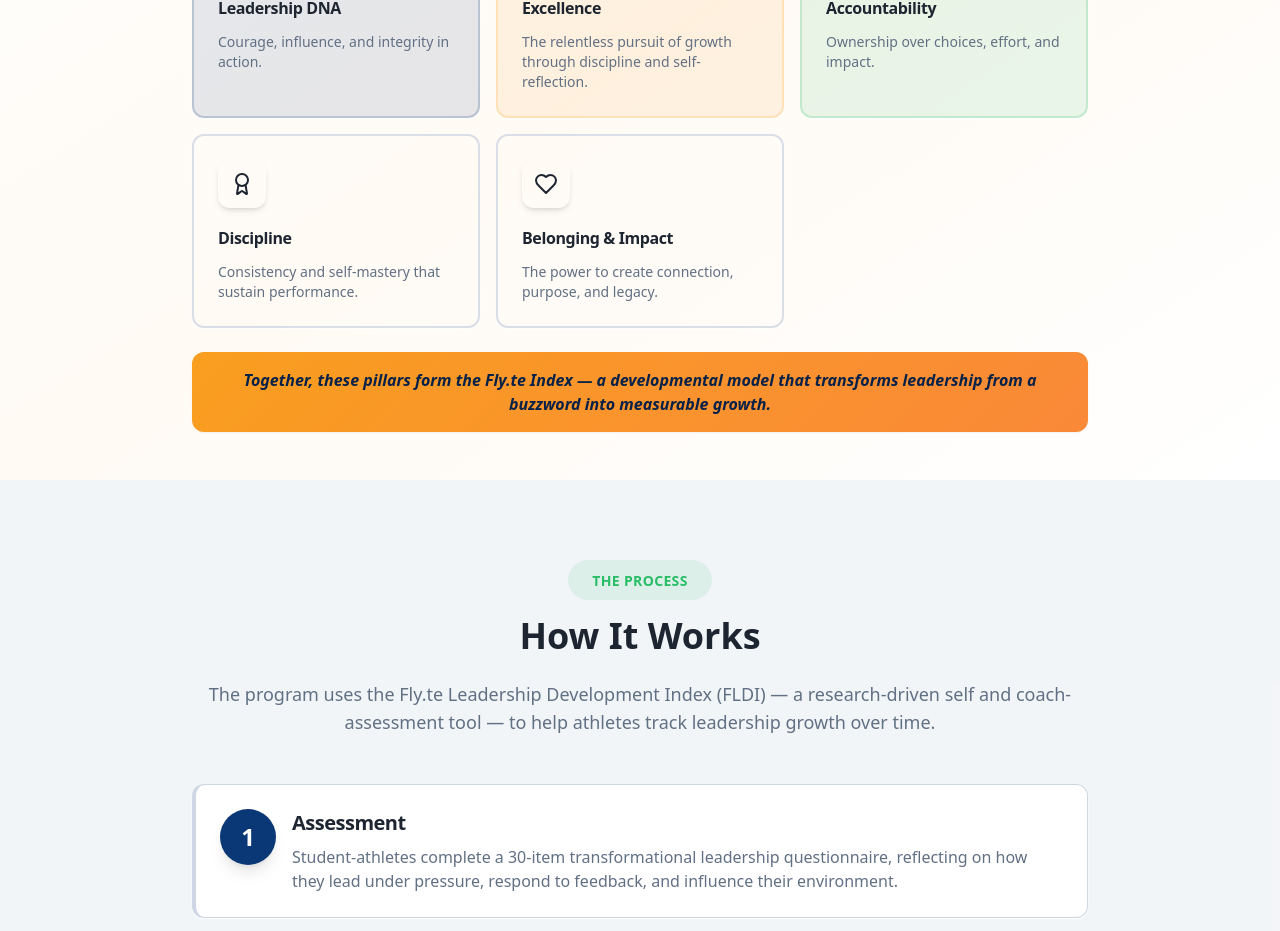
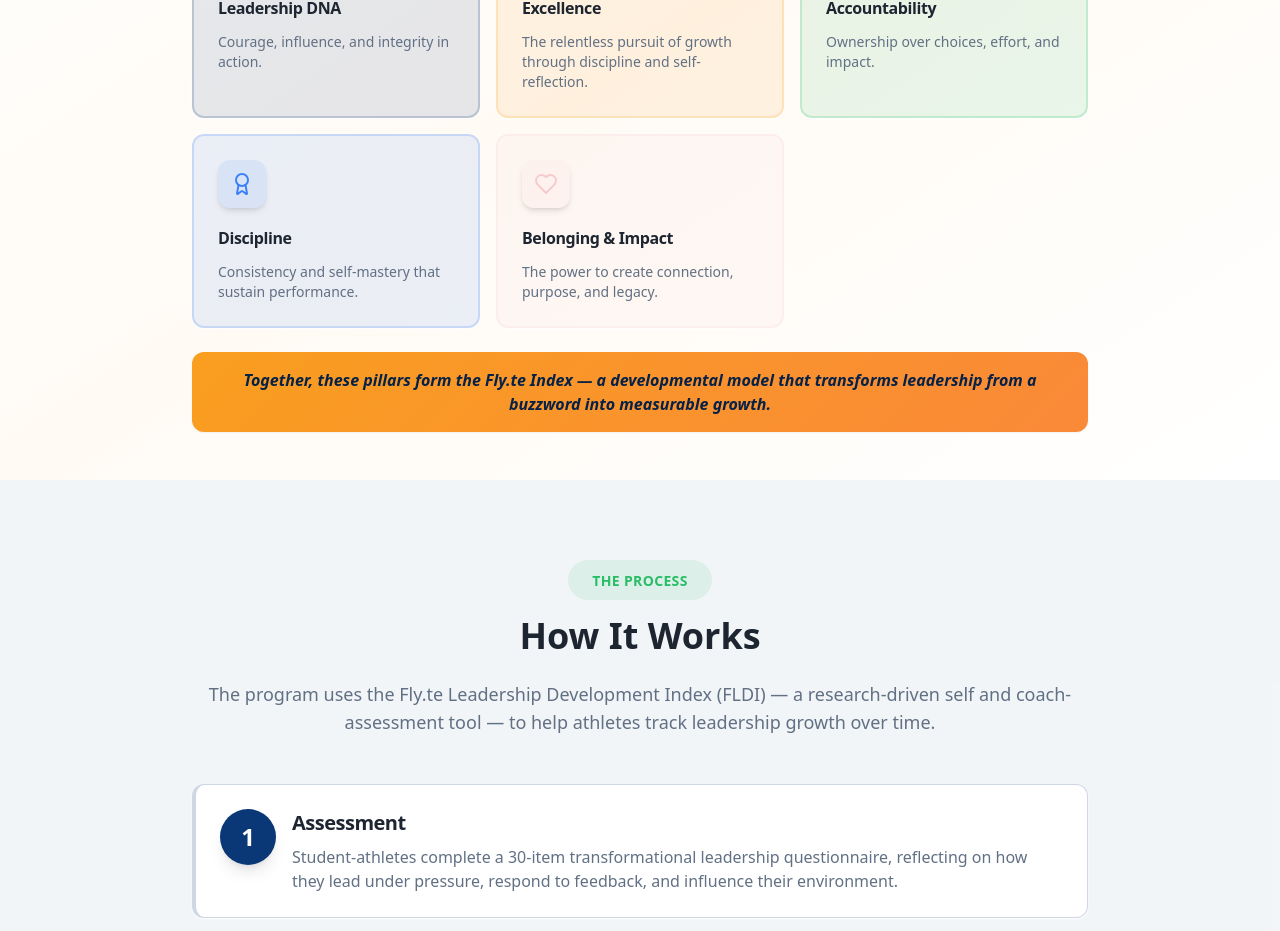
Before and after one commit to CoachLeRon7/flytedna, a React (Vite) app: page /about in a window 1280 px wide. Shown: the part 1097-2028 px from the top of the page. Built offline with nearby package versions, Linux system fonts and the light colour scheme; the HTML template or start-up script is replaced by a standard one; a web font is replaced by a local one.

Commit message:
Change box colors

```diff
--- a/src/pages/About.tsx
+++ b/src/pages/About.tsx
@@ -129,15 +129,15 @@ const About = () => {
                   'bg-primary/10 border-primary/20',
                   'bg-accent/10 border-accent/20',
                   'bg-success/10 border-success/20',
-                  'bg-student-accent/10 border-student-accent/20',
-                  'bg-coach-accent/10 border-coach-accent/20',
+                  'bg-blue-500/10 border-blue-500/20',
+                  'bg-light-red/10 border-light-red/20',
                 ];
                 const iconColors = [
                   'text-primary',
                   'text-accent',
                   'text-success',
-                  'text-student-accent',
-                  'text-coach-accent',
+                  'text-blue-500',
+                  'text-light-red',
                 ];
                 return (
                   <Card key={index} className={`shadow-card hover:shadow-elegant transition-all duration-300 hover:scale-105 border-2 ${colors[index % colors.length]}`}>
```
